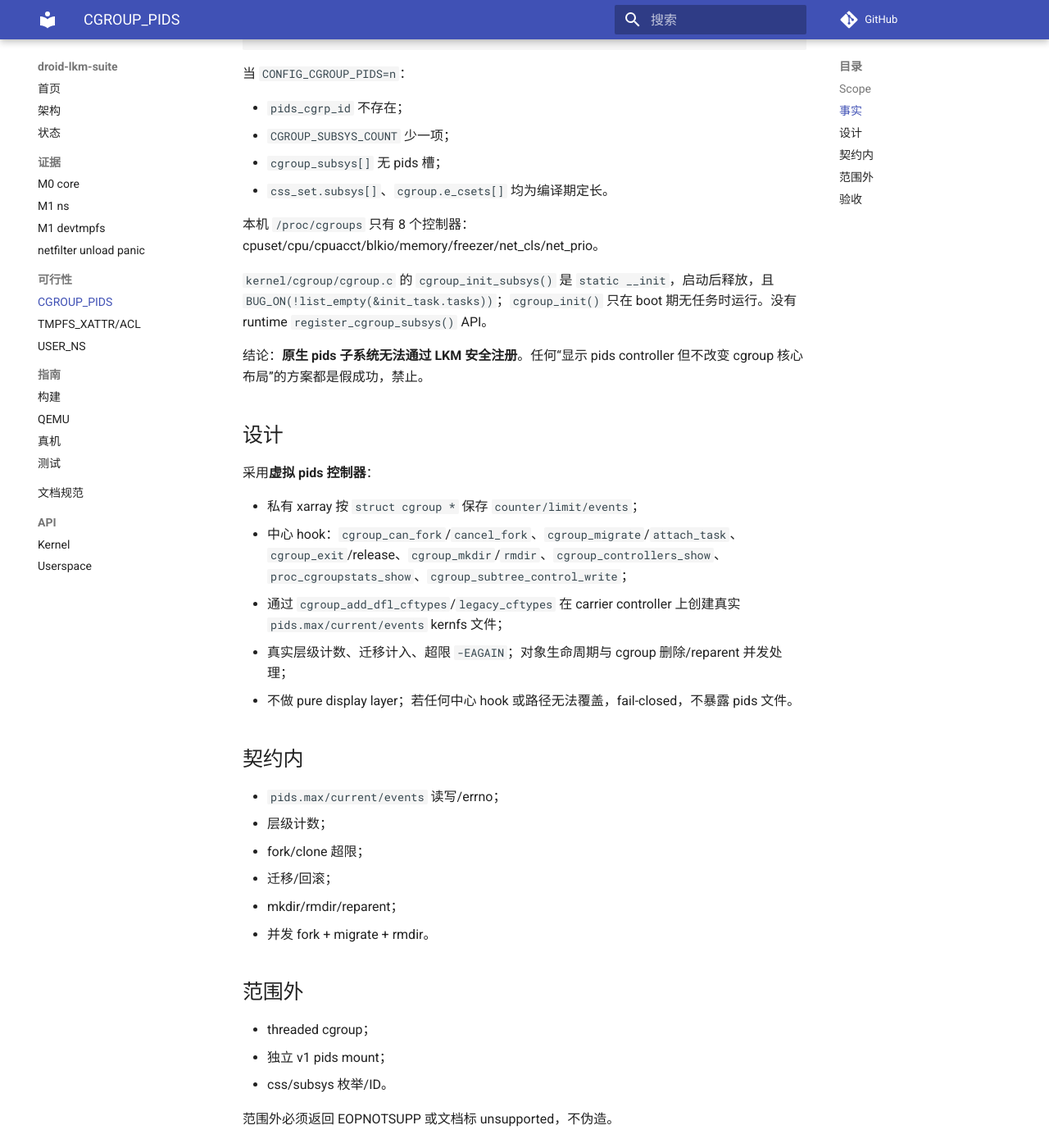
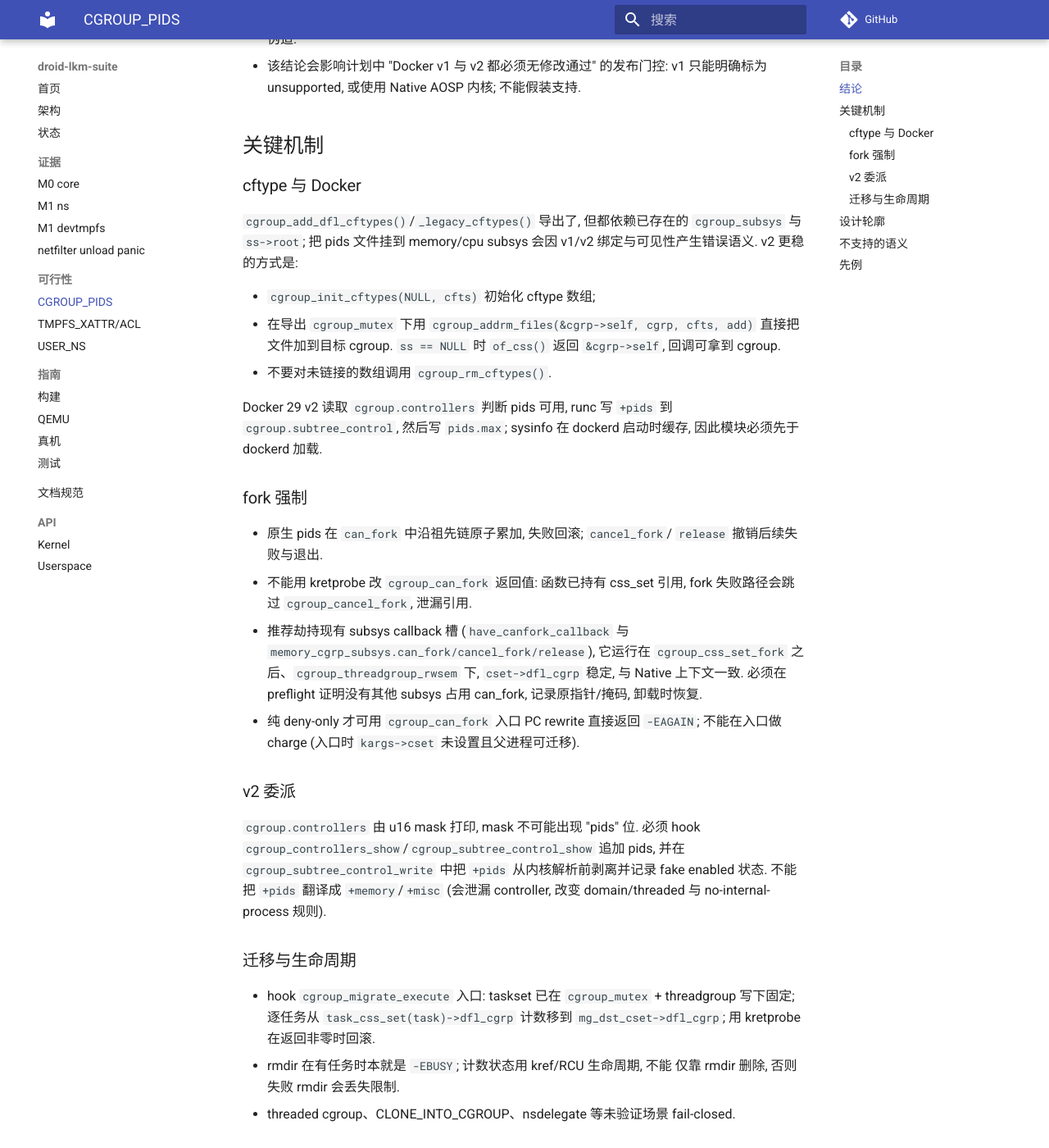
Before and after one commit to uobe1/droid-lkm-suite, an MkDocs documentation site: the page built from docs/feasibility/cgpids.md, in a window 1280 px wide and 1400 px high, scrolled down 431 px. Shown: the whole window at 82% size. Built offline with MkDocs 1.6.1 and Material for MkDocs 9.7.7, drawn with Linux system fonts in a browser that asks for light colours; comment, search, counter and statistics services are not loaded; some of the changed text lies outside the part shown.

Commit message:
docs(feasibility): record cgpids virtual controller design

````diff
--- a/docs/feasibility/cgpids.md
+++ b/docs/feasibility/cgpids.md
@@ -1,62 +1,94 @@
-# CGROUP_PIDS 可行性门控
+# CGROUP_PIDS 可行性结论 (android16-6.12)
 
-## Scope
+状态: 可行性研究完成, 未实现. 本页是设计门控, 不是已验证能力.
 
-在目标内核 `CONFIG_CGROUP_PIDS=n` 上，为 Docker 29.x cgroup v1/v2 提供可用的 `--pids-limit`，并保证 Native vs Virtual 差分契约一致。
+## 结论
 
-## 事实
+- **cgroup v2 虚拟 pids 控制器**可以在不注册真实 `cgroup_subsys` 的前提下达到
+  Docker 29.x `--pids-limit` 契约: 真实层级计数、真实 `-EAGAIN`、真实
+  `pids.max/current` 文件、真实迁移计数.
+- **cgroup v1 的未修改 Docker `--pids-limit` 不可实现**: `mount -o pids`
+  需要编译期存在的 `SUBSYS(pids)`; 运行时注册不存在, 因此 v1 无法获得
+  Docker sysinfo 认可的 pids mount.
+- 6.12 原生 pids 文件是 `pids.max/current/peak/events[/.local]`;
+  `pids.stats` 不存在, 不应伪造.
+- 该结论会影响计划中 "Docker v1 与 v2 都必须无修改通过" 的发布门控:
+  v1 只能明确标为 unsupported, 或使用 Native AOSP 内核; 不能假装支持.
 
-`include/linux/cgroup_subsys.h`：
+## 关键机制
 
-```c
-#if IS_ENABLED(CONFIG_CGROUP_PIDS)
-SUBSYS(pids)
-#endif
-```
+### cftype 与 Docker
 
-当 `CONFIG_CGROUP_PIDS=n`：
+`cgroup_add_dfl_cftypes()`/`_legacy_cftypes()` 导出了, 但都依赖已存在的
+`cgroup_subsys` 与 `ss->root`; 把 pids 文件挂到 memory/cpu subsys 会因
+v1/v2 绑定与可见性产生错误语义. v2 更稳的方式是:
 
-- `pids_cgrp_id` 不存在；
-- `CGROUP_SUBSYS_COUNT` 少一项；
-- `cgroup_subsys[]` 无 pids 槽；
-- `css_set.subsys[]`、`cgroup.e_csets[]` 均为编译期定长。
+- `cgroup_init_cftypes(NULL, cfts)` 初始化 cftype 数组;
+- 在导出 `cgroup_mutex` 下用 `cgroup_addrm_files(&cgrp->self, cgrp, cfts, add)`
+  直接把文件加到目标 cgroup. `ss == NULL` 时 `of_css()` 返回
+  `&cgrp->self`, 回调可拿到 cgroup.
+- 不要对未链接的数组调用 `cgroup_rm_cftypes()`.
 
-本机 `/proc/cgroups` 只有 8 个控制器：cpuset/cpu/cpuacct/blkio/memory/freezer/net_cls/net_prio。
+Docker 29 v2 读取 `cgroup.controllers` 判断 pids 可用, runc 写
+`+pids` 到 `cgroup.subtree_control`, 然后写 `pids.max`; sysinfo 在 dockerd
+启动时缓存, 因此模块必须先于 dockerd 加载.
 
-`kernel/cgroup/cgroup.c` 的 `cgroup_init_subsys()` 是 `static __init`，启动后释放，且 `BUG_ON(!list_empty(&init_task.tasks))`；`cgroup_init()` 只在 boot 期无任务时运行。没有 runtime `register_cgroup_subsys()` API。
+### fork 强制
 
-结论：**原生 pids 子系统无法通过 LKM 安全注册**。任何“显示 pids controller 但不改变 cgroup 核心布局”的方案都是假成功，禁止。
+- 原生 pids 在 `can_fork` 中沿祖先链原子累加, 失败回滚; `cancel_fork`/
+  `release` 撤销后续失败与退出.
+- 不能用 kretprobe 改 `cgroup_can_fork` 返回值: 函数已持有 css_set 引用,
+  fork 失败路径会跳过 `cgroup_cancel_fork`, 泄漏引用.
+- 推荐劫持现有 subsys callback 槽 (`have_canfork_callback` 与
+  `memory_cgrp_subsys.can_fork/cancel_fork/release`), 它运行在
+  `cgroup_css_set_fork` 之后、`cgroup_threadgroup_rwsem` 下, `cset->dfl_cgrp`
+  稳定, 与 Native 上下文一致. 必须在 preflight 证明没有其他 subsys 占用
+  can_fork, 记录原指针/掩码, 卸载时恢复.
+- 纯 deny-only 才可用 `cgroup_can_fork` 入口 PC rewrite 直接返回 `-EAGAIN`;
+  不能在入口做 charge (入口时 `kargs->cset` 未设置且父进程可迁移).
 
-## 设计
+### v2 委派
 
-采用**虚拟 pids 控制器**：
+`cgroup.controllers` 由 u16 mask 打印, mask 不可能出现 "pids" 位. 必须
+hook `cgroup_controllers_show`/`cgroup_subtree_control_show` 追加 pids,
+并在 `cgroup_subtree_control_write` 中把 `+pids` 从内核解析前剥离并记录
+fake enabled 状态. 不能把 `+pids` 翻译成 `+memory`/`+misc` (会泄漏 controller,
+改变 domain/threaded 与 no-internal-process 规则).
 
-- 私有 xarray 按 `struct cgroup *` 保存 `counter/limit/events`；
-- 中心 hook：`cgroup_can_fork`/`cancel_fork`、`cgroup_migrate`/`attach_task`、`cgroup_exit`/release、`cgroup_mkdir`/`rmdir`、`cgroup_controllers_show`、`proc_cgroupstats_show`、`cgroup_subtree_control_write`；
-- 通过 `cgroup_add_dfl_cftypes`/`legacy_cftypes` 在 carrier controller 上创建真实 `pids.max/current/events` kernfs 文件；
-- 真实层级计数、迁移计入、超限 `-EAGAIN`；对象生命周期与 cgroup 删除/reparent 并发处理；
-- 不做 pure display layer；若任何中心 hook 或路径无法覆盖，fail-closed，不暴露 pids 文件。
+### 迁移与生命周期
 
-## 契约内
+- hook `cgroup_migrate_execute` 入口: taskset 已在 `cgroup_mutex` +
+  threadgroup 写下固定; 逐任务从 `task_css_set(task)->dfl_cgrp` 计数移到
+  `mg_dst_cset->dfl_cgrp`; 用 kretprobe 在返回非零时回滚.
+- rmdir 在有任务时本就是 `-EBUSY`; 计数状态用 kref/RCU 生命周期, 不能
+  仅靠 rmdir 删除, 否则失败 rmdir 会丢失限制.
+- threaded cgroup、CLONE_INTO_CGROUP、nsdelegate 等未验证场景 fail-closed.
 
-- `pids.max/current/events` 读写/errno；
-- 层级计数；
-- fork/clone 超限；
-- 迁移/回滚；
-- mkdir/rmdir/reparent；
-- 并发 fork + migrate + rmdir。
+## 设计轮廓
 
-## 范围外
+- 状态: 以 `struct cgroup *` 为键的 xarray; 每项
+  `atomic64_t counter/limit/peak/events[2]/events_local[2]`, fake enable mask,
+  kref + RCU; 祖先链用 `cgrp->self.parent`.
+- 文件: 真实 cftype 文件 (`pids.max/current/peak/events`), 回调读写 xarray.
+- hook: subsys fork/release 回调, `cgroup_migrate_execute` ± return,
+  controllers/subtree show 与 subtree_control_write, mkdir/destroy.
+- 现有 core hook 只有 kprobe pre-handler 与 data patch; 需补 kretprobe/
+  return hook 与受保护的 callback 槽 patch.
+- preflight: `CONFIG_CGROUP_PIDS=n`、v2 mount、符号/静态地址存在、callback
+  槽为空、`init_css_set.dfl_cgrp` 正确、hook 命中计数; 任一失败不出现
+  `pids` 文件/controllers, 即 fail-closed.
 
-- threaded cgroup；
-- 独立 v1 pids mount；
-- css/subsys 枚举/ID。
+## 不支持的语义
 
-范围外必须返回 EOPNOTSUPP 或文档标 unsupported，不伪造。
+- v1 pids mount 与 Docker v1 `--pids-limit`;
+- `/proc/cgroups`/subsys ID/css 枚举中的 pids;
+- `pids.stats` (6.12 本就不存在);
+- 未验证的 threaded/CLONE_INTO_CGROUP/nsdelegate 组合;
+- KCFI 签名不匹配的 callback 槽.
 
-## 验收
+## 先例
 
-- Native oracle：AOSP 同 KMI `CONFIG_CGROUP_PIDS=y`。
-- 同一 rootfs/测试套件，逐个比较文件内容/errno/计数/fork 结果/迁移/删除/竞态。
-- Docker 29.x cgroup v1/v2 `--pids-limit` 无修改可用。
-- 任一项差异导致项目阻塞；不得用“显示层通过”替代。
+pmb110 (`ai-luo2006/droidspaces-6.12-pmb110`) 使用显示层 inline hook、
+kprobe `can_fork` PC-return、post_fork 计数与 `+pids`→`+memory`; 已知问题:
+trampoline BRK 导致写 cgroup.procs 硬崩、迁移任务不计、post_fork 并发超限、
+`pids.max=0` 语义错误、rmdir 失败丢限制. 本项目不重复这些做法.
````
Also changed, not shown: docs/status.md (+1 -1 lines).
